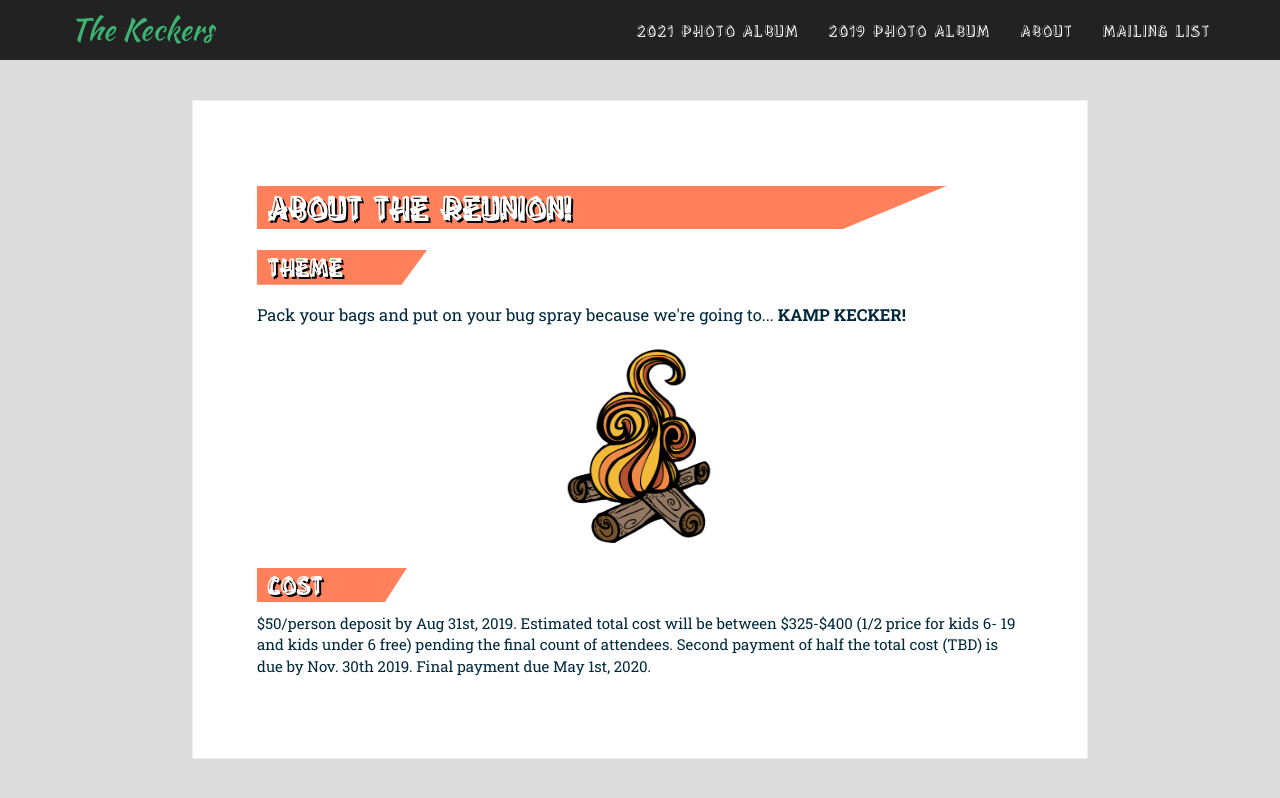
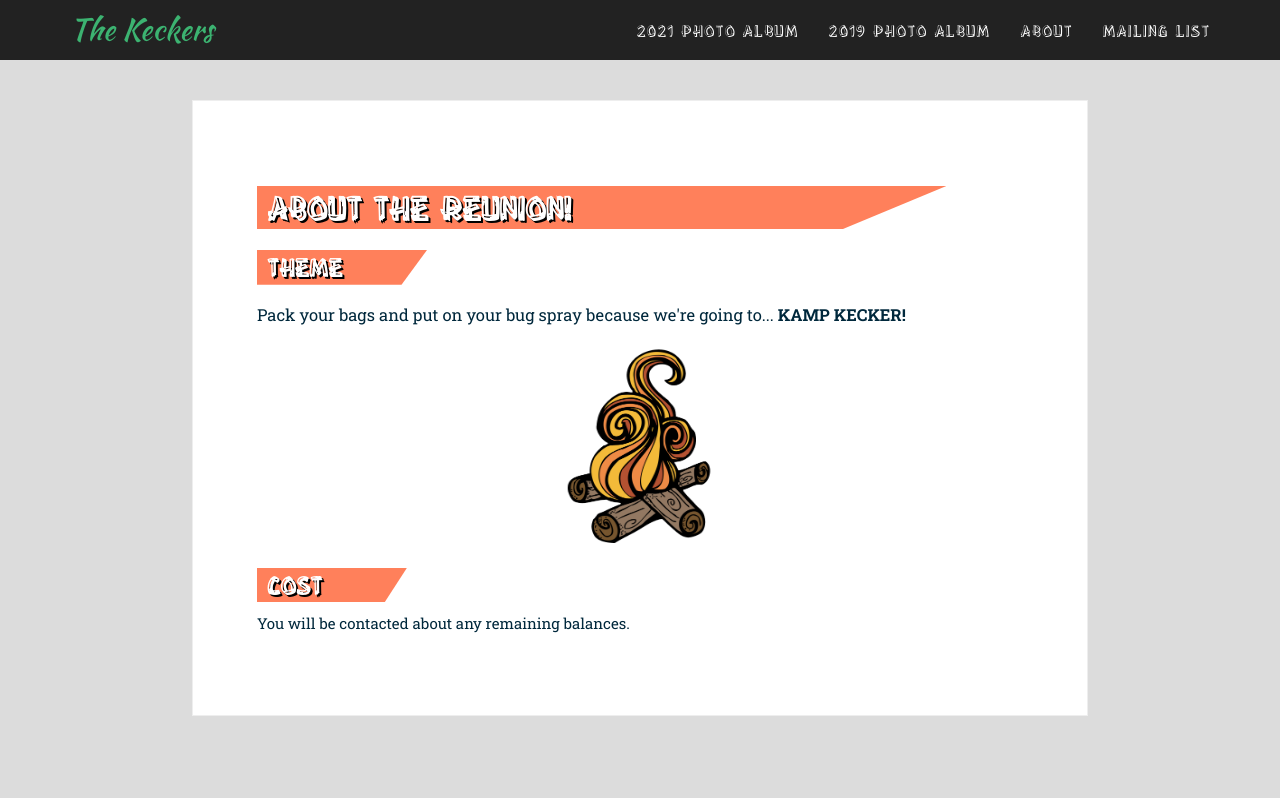
Before and after one commit to xb4r7x/xb4r7x.github.io, a Jekyll site: the page built from _2017_pages/about.html, in a window 1280 px wide. Shown: the top 798 px of the page. Built offline with Jekyll 4.4.1, drawn with Linux system fonts in a browser that asks for light colours; some web fonts are replaced.

Commit message:
Update about.html

```diff
--- a/_2017_pages/about.html
+++ b/_2017_pages/about.html
@@ -18,14 +18,7 @@ title: About the Reunion!
 
       <h2 class="third">Cost</h2
 
-      <p>$50/person deposit by Aug
-31st, 2019. Estimated total cost will be
-between $325-$400 (1/2 price for kids 6-
-19 and kids under 6 free) pending the final
-count of attendees. Second payment of half
-the total cost (TBD) is due by
-Nov. 30th 2019. Final payment due May 1st,
-2020.</p>
+      <p>You will be contacted about any remaining balances.</p>
     </section>
 <!--
     <section id="fourth" class="black-frame about about-container">
```
